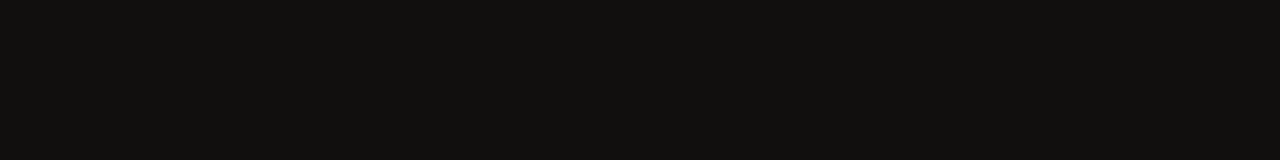
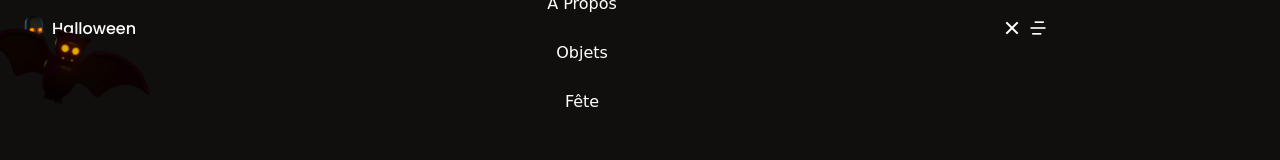
Before and after one commit to ValentinMadiot/halloween-store_ui, a plain HTML site: page index.html in a window 1280 px wide. Drawn offline with nearby package versions, Linux system fonts and the light colour scheme; a web font is replaced by a local one.

Commit message:
add navbar

```diff
--- a/assets/css/styles.css
+++ b/assets/css/styles.css
@@ -133,8 +133,101 @@ img {
 }
 
 /*=============== HEADER & NAV ===============*/
+.header {
+  position: fixed;
+  width: 100%;
+  background: transparent;
+  top: 0;
+  left: 0;
+  z-index: var(--z-fixed);
+  transition: background 0.3s, box-shadow 0.3s;
+}
+
+.nav {
+  position: relative;
+  height: var(--header-height);
+  display: flex;
+  justify-content: space-between;
+  align-items: center;
+}
+
+.nav__logo,
+.nav__toggle,
+.nav__close {
+  display: inline-flex;
+  color: var(--white-color);
+}
+
+.nav__logo {
+  align-items: center;
+  column-gap: 0.5rem;
+  font-weight: var(--font-medium);
+  transition: color 0.3s;
+}
+
+.nav__logo img {
+  width: 20px;
+}
+
+.nav__logo:hover {
+  color: var(--first-color);
+}
+
+.nav__toggle {
+  font-size: 1.25rem;
+  cursor: pointer;
+}
+
+@media screen and (max-width: 767px) {
+  .nav__menu {
+    position: fixed;
+    top: -100%;
+    left: 0;
+    background-color: var(--body-color);
+    width: 100%;
+    box-shadow: 0 4px 8px hsla(22, 10%, 2%, 0.5);
+    padding-block: 3.5rem 3rem;
+    border-radius: 0 0 2rem 2rem;
+    transition: top 0.4s;
+  }
+}
+
+.nav__list {
+  display: flex;
+  flex-direction: column;
+  text-align: center;
+  row-gap: 1.5rem;
+}
+
+.nav__link {
+  color: var(--white-color);
+  font-family: var(--second-font);
+  transition: color 0.4s;
+}
+
+.nav__link:hover {
+  color: var(--first-color);
+}
+
+.nav__close {
+  position: absolute;
+  top: 1rem;
+  right: 1.5rem;
+  font-size: 1.5rem;
+  cursor: pointer;
+}
+
+.nav__img {
+  width: 180px;
+  position: absolute;
+  top: 40%;
+  left: -3rem;
+}
 
 /* Show Menu */
+.show-menu {
+  top: 0;
+}
 
 /* Change Background Header */
 
--- a/assets/js/main.js
+++ b/assets/js/main.js
@@ -1,16 +1,38 @@
 /*=============== SHOW MENU ===============*/
+const navMenu = document.getElementById("nav-menu"),
+  navToggle = document.getElementById("nav-toggle"),
+  navClose = document.getElementById("nav-close");
 
+/* MENU SHOW */
+/* Validate if constant exists */
+if (navToggle) {
+  navToggle.addEventListener("click", () => {
+    navMenu.classList.add("show-menu");
+  });
+}
+
+/* MENU HIDDEN */
+/* Validate if constant exists */
+if (navClose) {
+  navClose.addEventListener("click", () => {
+    navMenu.classList.remove("show-menu");
+  });
+}
 
 /*=============== REMOVE MENU MOBILE ===============*/
+const navLink = document.querySelectorAll(".nav__link");
 
+const linkAction = () => {
+  const navMenu = document.getElementById("nav-menu");
+  // When we click on each nav__link, we remove the show-menu class
+  navMenu.classList.remove("show-menu");
+};
+navLink.forEach((n) => n.addEventListener("click", linkAction));
 
 /*=============== CHANGE BACKGROUND HEADER ===============*/
 
-
 /*=============== SCROLL SECTIONS ACTIVE LINK ===============*/
-
 
 /*=============== SHOW SCROLL UP ===============*/
 
-
 /*=============== SCROLL REVEAL ANIMATION ===============*/
--- a/index.html
+++ b/index.html
@@ -1,61 +1,87 @@
 <!DOCTYPE html>
 <html lang="en">
   <head>
-        <meta charset="UTF-8">
-        <meta name="viewport" content="width=device-width, initial-scale=1.0">
+    <meta charset="UTF-8" />
+    <meta name="viewport" content="width=device-width, initial-scale=1.0" />
 
     <!--=============== FAVICON ===============-->
-        <link rel="shortcut icon" href="assets/img/favicon.png" type="image/x-icon">
+    <link
+      rel="shortcut icon"
+      href="assets/img/favicon.png"
+      type="image/x-icon" />
 
     <!--=============== REMIXICONS ===============-->
-        <link href="https://cdn.jsdelivr.net/npm/remixicon@2.5.0/fonts/remixicon.css" rel="stylesheet">
+    <link
+      href="https://cdn.jsdelivr.net/npm/remixicon@2.5.0/fonts/remixicon.css"
+      rel="stylesheet" />
 
     <!--=============== CSS ===============-->
-        <link rel="stylesheet" href="assets/css/styles.css">
+    <link rel="stylesheet" href="assets/css/styles.css" />
 
-        <title>Responsive halloween website - Bedimcode</title>
+    <title>Halloween</title>
   </head>
   <body>
     <!--==================== HEADER ====================-->
     <header class="header" id="header">
+      <nav class="nav container">
+        <a href="#" class="nav__logo">
+          <img src="assets/img/logo-skull.png" alt="logo" />
+          Halloween
+        </a>
 
+        <div class="nav__menu" id="nav-menu">
+          <ul class="nav__list">
+            <li class="nav__item">
+              <a href="#home" class="nav__link active-link">Accueil</a>
+            </li>
+            <li class="nav__item">
+              <a href="#about" class="nav__link">À Propos</a>
+            </li>
+            <li class="nav__item">
+              <a href="#items" class="nav__link">Objets</a>
+            </li>
+            <li class="nav__item">
+              <a href="#party" class="nav__link">Fête</a>
+            </li>
+          </ul>
+
+          <div class="nav__close" id="nav-close">
+            <i class="ri-close-line"></i>
+          </div>
+          <img
+            src="assets/img/nav-bat.png"
+            alt="chauve-souris"
+            class="nav__img" />
+        </div>
+
+        <div class="nav__toggle" id="nav-toggle">
+          <i class="ri-menu-4-line"></i>
+        </div>
+      </nav>
     </header>
 
     <!--==================== MAIN ====================-->
     <main class="main">
       <!--==================== HOME ====================-->
-            <section class="home section" id="home">
-
-            </section>
+      <section class="home section" id="home"></section>
 
       <!--==================== CATEGORY ====================-->
-            <section class="category section">
-
-            </section>
+      <section class="category section"></section>
 
       <!--==================== ABOUT ====================-->
-            <section class="about section" id="about">
-
-            </section>
+      <section class="about section" id="about"></section>
 
       <!--==================== ITEMS ====================-->
-            <section class="items section" id="items">
-
-            </section>
+      <section class="items section" id="items"></section>
 
       <!--==================== PARTY ====================-->
-            <section class="party section" id="party">
-
-            </section>
+      <section class="party section" id="party"></section>
     </main>
 
     <!--==================== FOOTER ====================-->
-        <footer class="footer section">
-
-        </footer>
+    <footer class="footer section"></footer>
 
     <!--========== SCROLL UP ==========-->
-
 
     <!--=============== SCROLLREVEAL ===============-->
     <script src=""></script>
```
Lines whose indentation alone changed are shown as unchanged.
